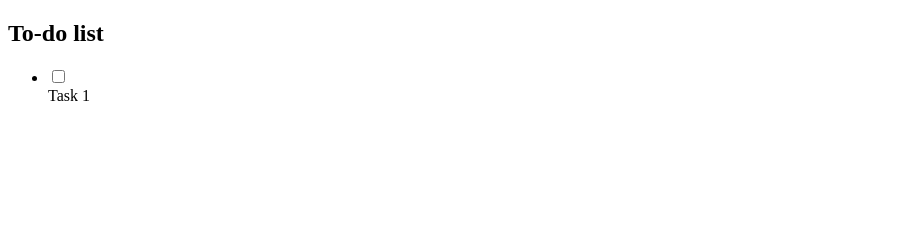
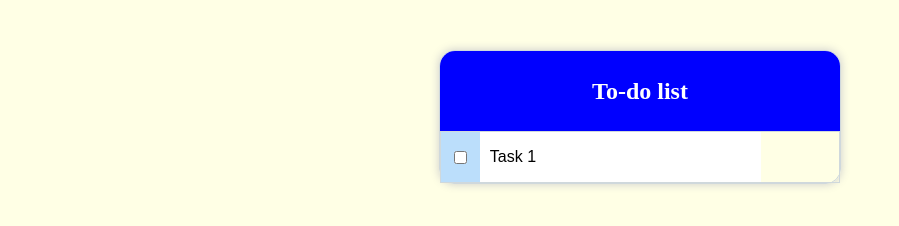
Before and after one commit to Filbog/to-do-list, a plain HTML site: page index.html in a window 1280 px wide. Shown: the whole page, without its empty margins (0-899 px from the left). Drawn offline with nearby package versions, Linux system fonts and the light colour scheme.

Commit message:
added some styles

```diff
--- a/index.html
+++ b/index.html
@@ -1,12 +1,15 @@
 <!DOCTYPE html>
 <html lang="en">
+
 <head>
     <meta charset="UTF-8">
     <meta name="viewport" content="width=device-width, initial-scale=1.0">
     <title>Document</title>
     <link rel="stylesheet" href="style.css">
 </head>
+
 <body>
+    <div id="to-do">
         <div class="header">
             <h2>To-do list</h2>
         </div>
@@ -26,9 +29,12 @@
                 </li>
             </ul>
         </div>
+    </div>
+
 
 
     <script src="https://ajax.googleapis.com/ajax/libs/jquery/3.5.1/jquery.min.js"></script>
     <script src="/script.js"></script>
 </body>
+
 </html>
--- a/style.css
+++ b/style.css
@@ -0,0 +1,54 @@
+body{
+    background-color: #ffffe5;
+
+}
+#to-do{
+    width: 400px;
+    margin: 50px auto;
+    border-radius: 15px;
+    border: 1px solid #cfd8dc;
+    box-shadow: 0 0 10px #ccc;
+}
+.header{
+    background-color: blue;
+    color: white;
+    height: 80px;
+    border-radius: 15px 15px 0 0;
+}
+.header h2{
+    margin-top: 0;
+    text-align: center;
+    /* line height exact as the parent element so that the text is aligned vertically */
+    line-height: 80px;
+
+}
+.tasks{
+    margin: 0;
+    padding: 0;
+    list-style: none;
+    border: 1px solid #cfd8dc;
+    height: 50px;
+}
+.task{
+    display: flex;
+}
+.col-1{
+    width: 10%;
+    background-color: #bbdefb;
+    height: 50px;
+    display: flex;
+    align-items: center;
+    justify-content: center;
+
+}
+.col-2{
+    width: 70%;
+    background-color: #fff;
+    display: flex;
+    align-items: center;
+    padding-left: 10px;
+    font-family: Arial, Helvetica, sans-serif;
+}
+.col-3{
+    width: 20%;
+}
```
Lines whose indentation alone changed are shown as unchanged.
